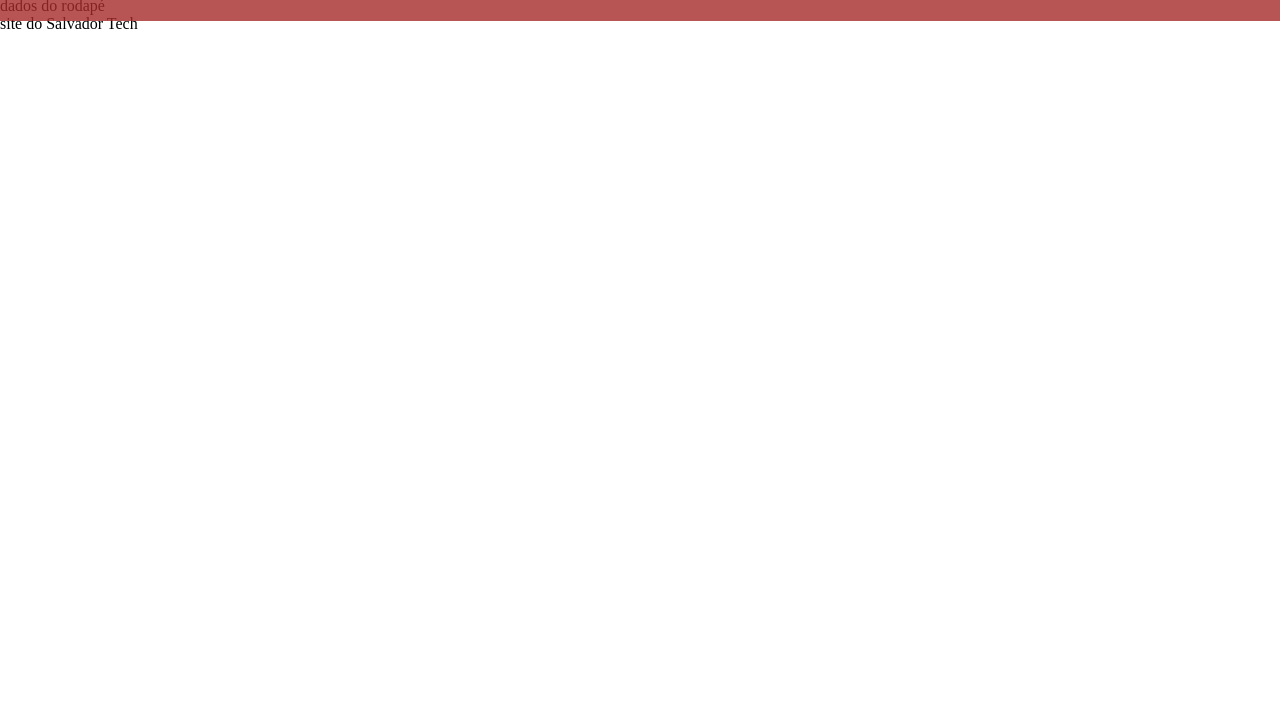
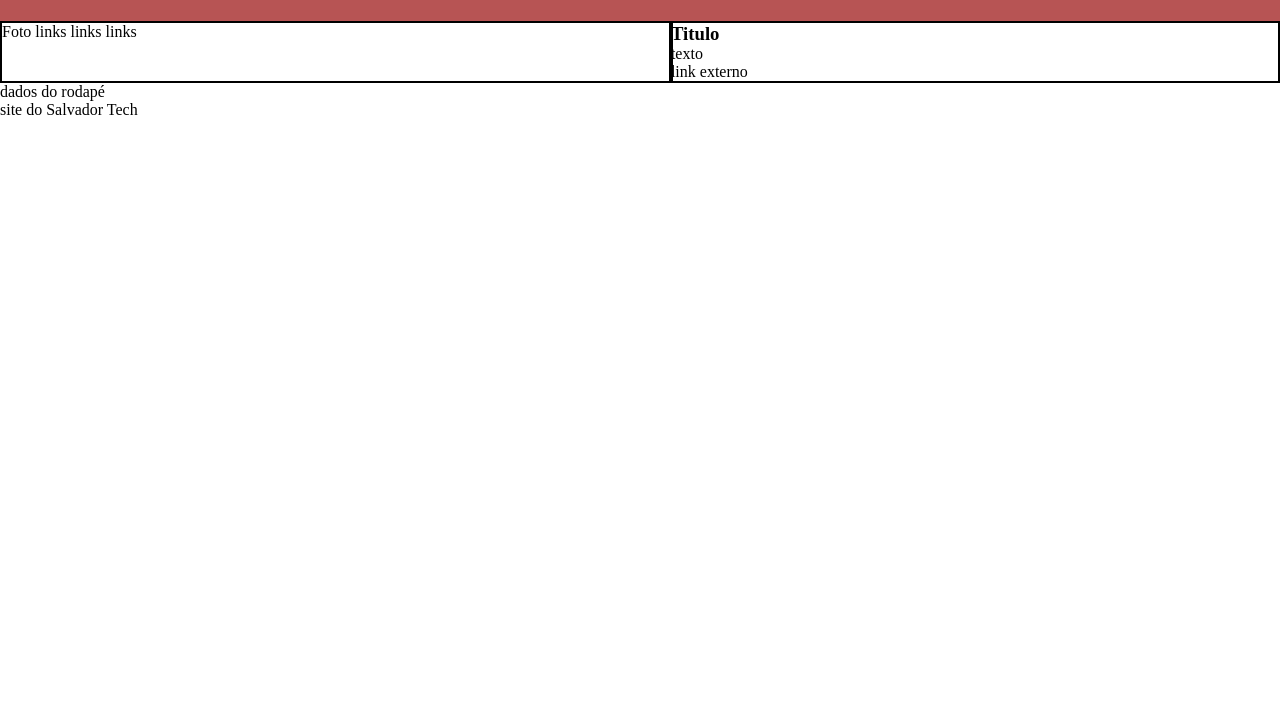
Before and after one commit to LaizCunha/Desafio1-SalvadorTech, a plain HTML site: page index.html in a window 1280 px wide. Shown: the part 79-800 px from the top of the page. Drawn offline with Linux system fonts and the light colour scheme.

Commit message:
Criando o estilo do corpo da página através de grid-areas

```diff
--- a/style.css
+++ b/style.css
@@ -25,3 +25,23 @@
     text-align: center;
     padding-top: 8px;
 }
+
+#container {
+    display: grid;
+    grid-template-areas:
+    "info artigo"
+    "info artigo";
+    margin-top: 100px;
+
+}
+
+#info {
+    grid-area: info;
+    width: 100%;
+    border: 2px solid black;
+}
+
+#artigo {
+    grid-area: artigo;
+    border: 2px solid black;
+}
```
